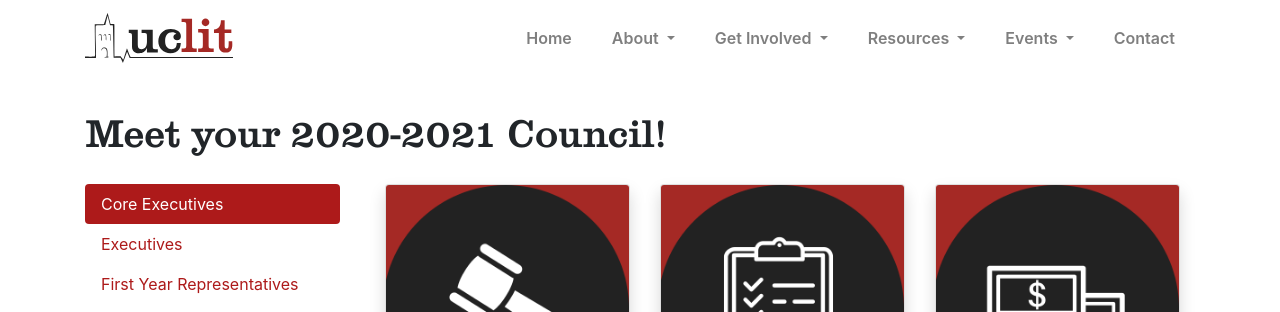
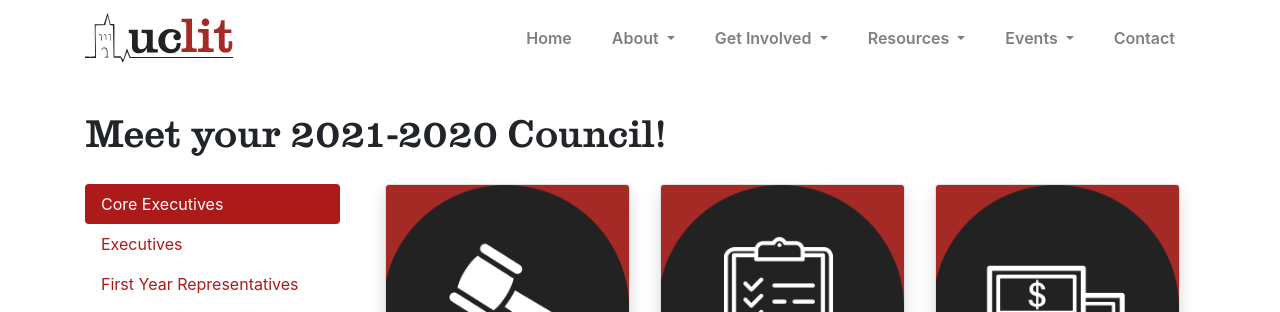
Before and after one commit to uclit-webmaster/uclit-site, a Jekyll site: the page built from about/council.html, in a window 1280 px wide and 1303 px high. Shown: the top 312 px of the window. Built offline with Jekyll 4.4.1, drawn with Linux system fonts in a browser that asks for light colours; nearby versions of some CDN libraries.

Commit message:
updated council page title

```diff
--- a/about/council.html
+++ b/about/council.html
@@ -4,7 +4,7 @@ title: The Council
 ---
 <div class="row my-3">
   <div class="col">
-    <h1 class="font-secondary" data-aos="fade">Meet your 2020-2021 Council!</h1>
+    <h1 class="font-secondary" data-aos="fade">Meet your 2021-2020 Council!</h1>
   </div>
 </div>
 <div class="row" data-aos="fade-up">
```
